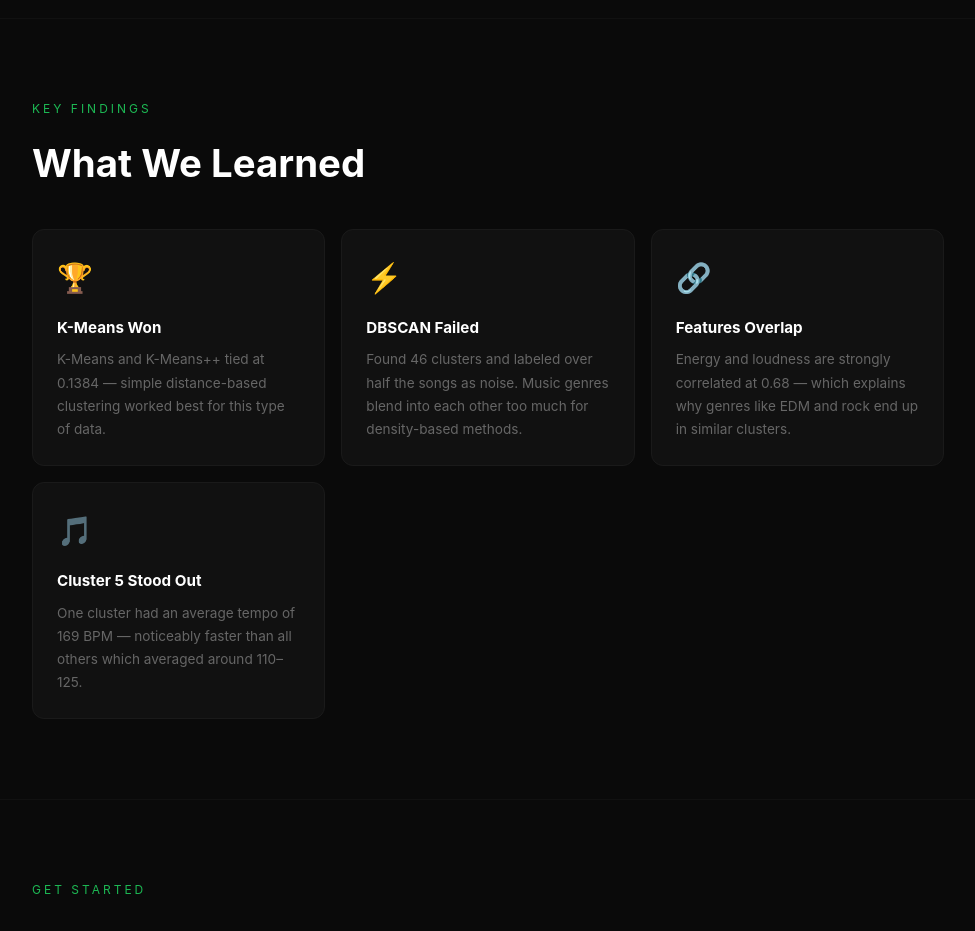
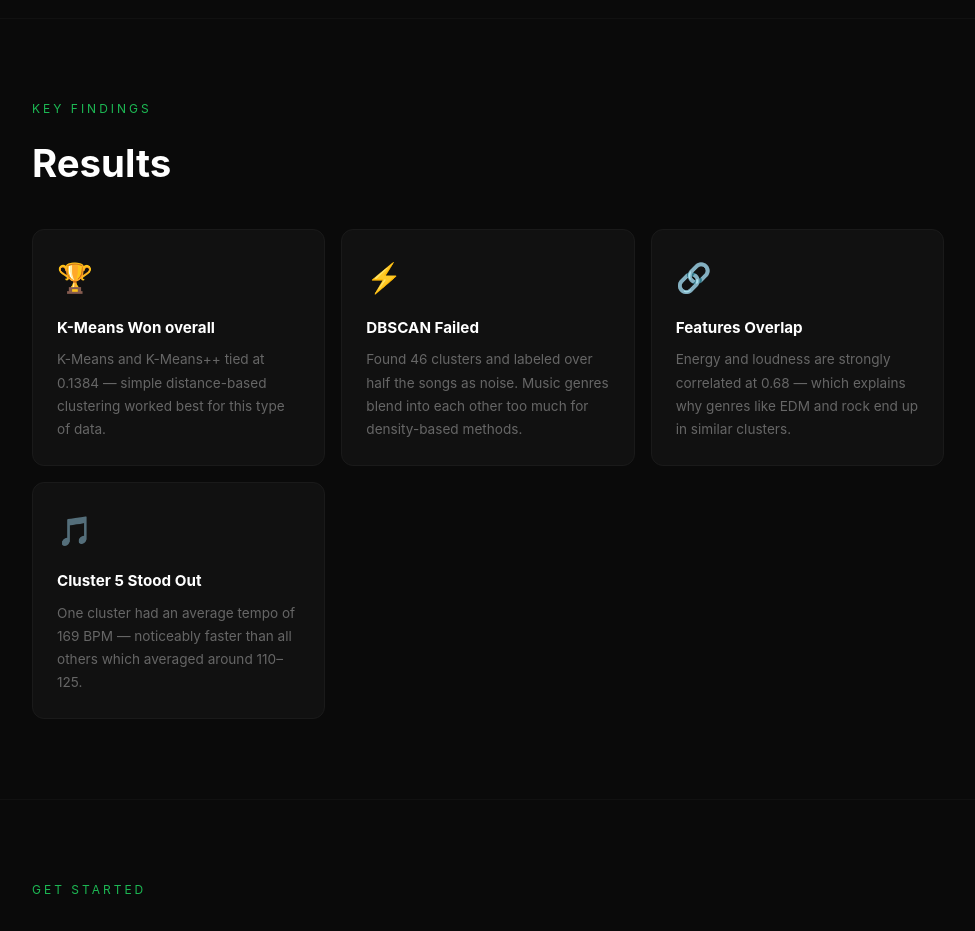
Before and after one commit to noeliacanela229/music-genre-clustering, a plain HTML site: page index.html in a window 1280 px wide. Shown: the part 2860-3791 px from the top of the page, without its empty margins (152-1127 px from the left). Drawn offline with Linux system fonts and the light colour scheme.

Commit message:
Update index.html

```diff
--- a/index.html
+++ b/index.html
@@ -483,12 +483,12 @@
 <section>
   <div class="container">
     <div class="section-label">Key Findings</div>
-    <h2>What We Learned</h2>
+    <h2>Results</h2>
 
     <div class="findings">
       <div class="finding">
         <div class="finding-icon">🏆</div>
-        <h3>K-Means Won</h3>
+        <h3>K-Means Won overall</h3>
         <p>K-Means and K-Means++ tied at 0.1384 — simple distance-based clustering worked best for this type of data.</p>
       </div>
       <div class="finding">
```
